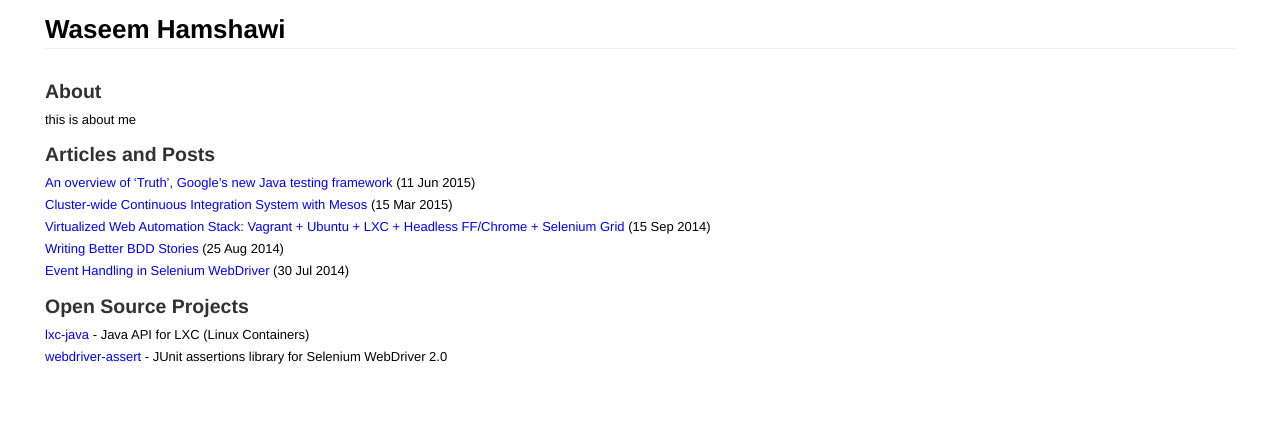
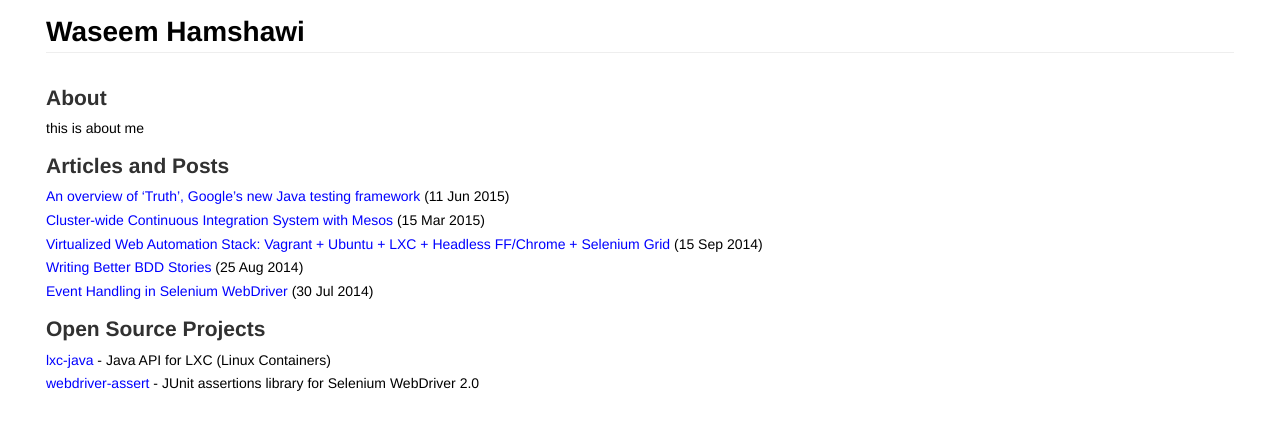
Before and after one commit to waseemh/waseemh.github.io_F, a Jekyll site: the page built from index.md, in a window 1280 px wide. Shown: the top 430 px of the page. Built offline with Jekyll 4.4.1, drawn with Linux system fonts in a browser that asks for light colours; Markdown is read by kramdown in place of the engine named in the settings.

Commit message:
Update poole.css

```diff
--- a/public/css/poole.css
+++ b/public/css/poole.css
@@ -49,12 +49,12 @@ body {
 
 html {
   font-family: "Helvetica Neue", Helvetica, Arial, sans-serif;
-  font-size: 13px;
+  font-size: 14px;
   line-height: 1.5;
 }
 @media (min-width: 38rem) {
   html {
-    font-size: 13px;
+    font-size: 14px;
   }
 }
 
```
